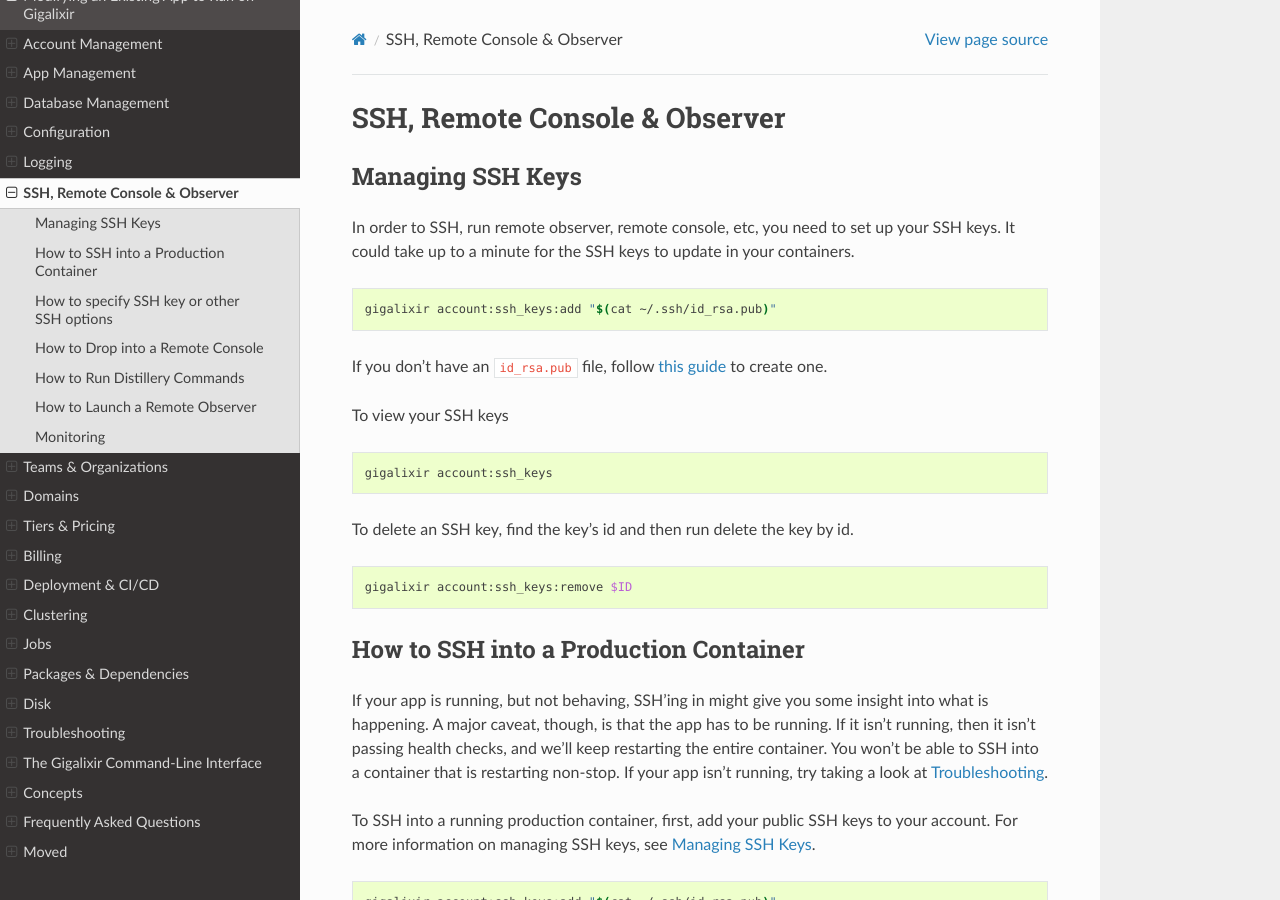
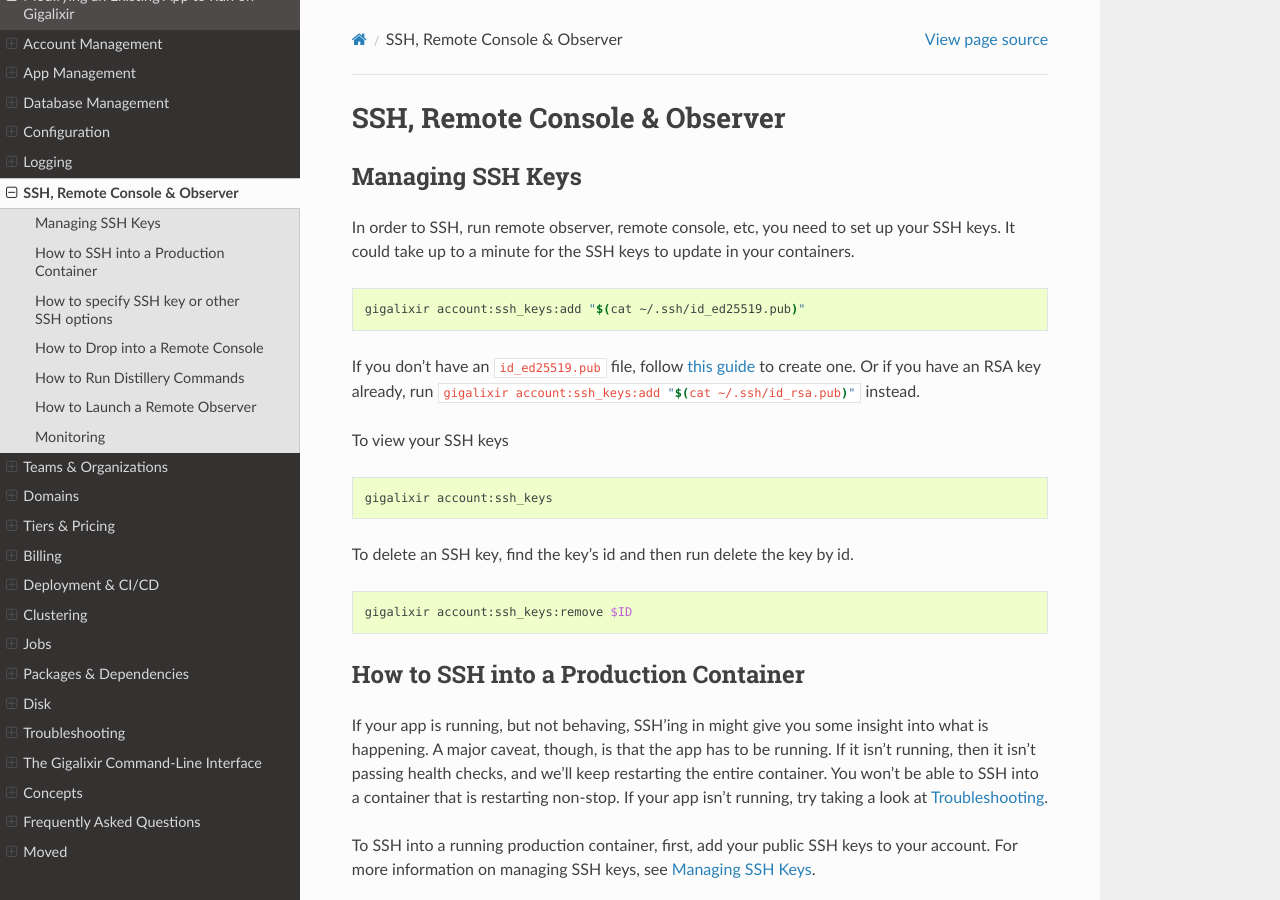
Before and after one commit to gigalixir/gigalixir-cli, a Sphinx documentation site: the page built from docs/source/runtime.rst, in a window 1280 px wide and 900 px high. Built offline with Sphinx 7.4.7 and the Read the Docs theme 2.0.0, drawn with Linux system fonts in a browser that asks for light colours.

Commit message:
Use ed25519 instead of rsa

```diff
--- a/docs/source/runtime.rst
+++ b/docs/source/runtime.rst
@@ -10,9 +10,9 @@ In order to SSH, run remote observer, remote console, etc, you need to set up yo
 
 .. code-block:: bash
 
-    gigalixir account:ssh_keys:add "$(cat ~/.ssh/id_rsa.pub)"
+    gigalixir account:ssh_keys:add "$(cat ~/.ssh/id_ed25519.pub)"
 
-If you don't have an :bash:`id_rsa.pub` file, follow `this guide <https://help.github.com/articles/generating-a-new-ssh-key-and-adding-it-to-the-ssh-agent/>`_ to create one.
+If you don't have an :bash:`id_ed25519.pub` file, follow `this guide <https://help.github.com/articles/generating-a-new-ssh-key-and-adding-it-to-the-ssh-agent/>`_ to create one. Or if you have an RSA key already, run :bash:`gigalixir account:ssh_keys:add "$(cat ~/.ssh/id_rsa.pub)"` instead.
 
 To view your SSH keys
 
```
